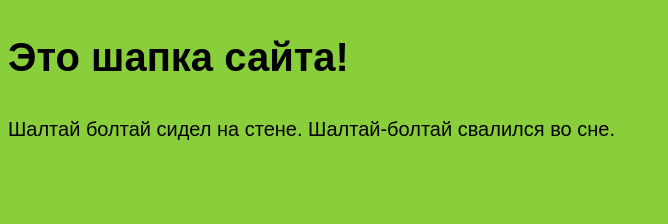
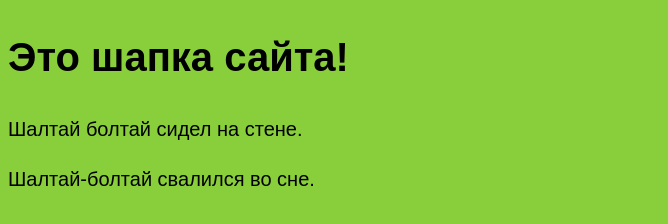
Before and after one commit to YuriyZubtsov/github-work, a plain HTML site: page index.html in a window 1280 px wide. Shown: the whole page, without its empty margins (0-668 px from the left). Drawn offline with Linux system fonts and the light colour scheme.

Commit message:
added a text

```diff
--- a/index.html
+++ b/index.html
@@ -8,7 +8,7 @@
 </head>
 <body>
 <H1> Это шапка сайта!</H1>
-Шалтай болтай сидел на стене.
-Шалтай-болтай свалился во сне.
+<p>Шалтай болтай сидел на стене.</p>
+<p>Шалтай-болтай свалился во сне.</p>
 </body>
 </html>
```
